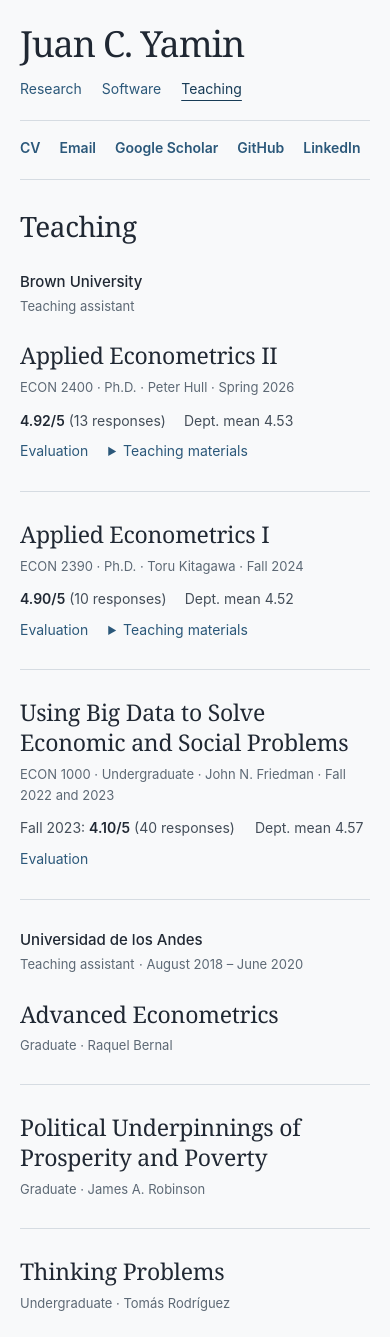
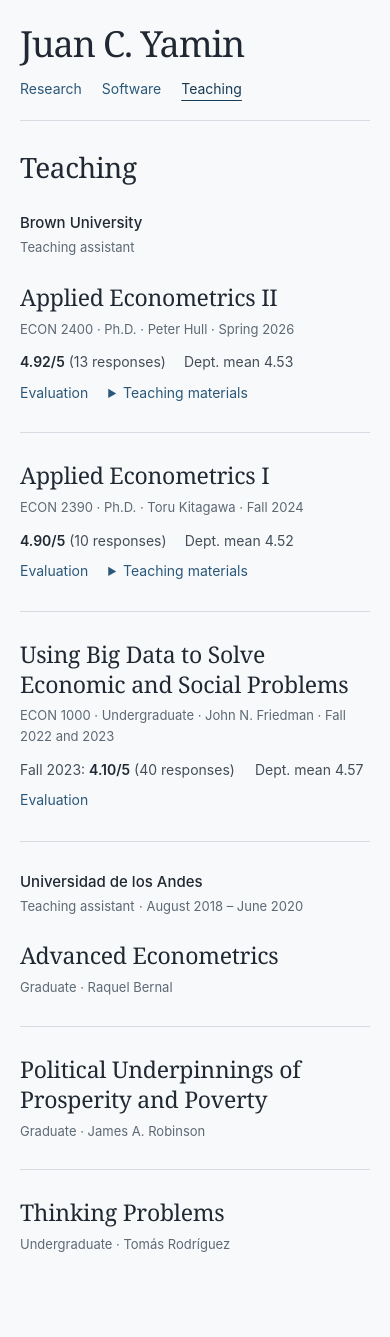
Before and after one commit to juancyamin/juancyamin.github.io, a Jekyll site: the page built from _pages/teaching.md, in a window 390 px wide. Built offline with Jekyll 4.4.1, drawn with Linux system fonts in a browser that asks for light colours; after the commit the page ends 1278 px from its top, so only the background shows below that.

Commit message:
Refine homepage proportions and simplify inner-page headers

```diff
--- a/_pages/teaching.md
+++ b/_pages/teaching.md
@@ -14,13 +14,7 @@ description: "Teaching experience, evaluations and teaching materials by Juan C.
       <a href="/software/">Software</a>
       <a href="/teaching/" aria-current="page">Teaching</a>
     </nav>
-  </header><nav class="contact" aria-label="CV and contact links">
-        <a href="https://juancyamin.github.io/files/Juan_Yamin_CV.pdf" target="_blank" rel="noopener">CV</a>
-        <a href="mailto:juan_yamin_silva@brown.edu">Email</a>
-        <a href="https://scholar.google.com/citations?user=KWtxYJgAAAAJ" target="_blank" rel="noopener">Google Scholar</a>
-        <a href="https://github.com/juancyamin" target="_blank" rel="noopener">GitHub</a>
-        <a href="https://www.linkedin.com/in/juan-c-yamin/" target="_blank" rel="noopener">LinkedIn</a>
-      </nav><main id="main-content"><h1 class="page-title">Teaching</h1><section class="content-grid"><div class="section-label">
+  </header><main id="main-content"><h1 class="page-title">Teaching</h1><section class="content-grid"><div class="section-label">
       <h2 id="t2-brown-label">Brown University</h2>
       <p>Teaching assistant</p>
     </div><div class="content-column">
--- a/assets/css/editorial.css
+++ b/assets/css/editorial.css
@@ -4,7 +4,7 @@
     --blue:#2b587a; --blue-hover:#173b56; --rule:#d6dce2;
     --serif:Georgia,'Times New Roman',serif;
     --sans:-apple-system,BlinkMacSystemFont,'Segoe UI',Helvetica,Arial,sans-serif;
-    --portrait-width:164px; --paper-gap:28px;
+    --portrait-width:188px; --paper-gap:28px;
     color-scheme:light; color:var(--ink); background:var(--paper);
     font:16px/1.6 var(--sans); padding:38px 44px 28px; box-sizing:border-box;
   }
@@ -19,16 +19,16 @@
   .site .pages {display:flex;gap:25px;flex-wrap:wrap;font-size:15px}
   .site .introduction {display:grid;grid-template-columns:minmax(0,1fr) var(--portrait-width);gap:44px;padding:29px 0 30px;align-items:start}
   .site .bio {grid-column:1;grid-row:1;min-width:0}
-  .site .research-intro {font:400 20px/1.52 var(--serif);max-width:55ch;color:var(--ink)}
-  .site .appointment {font-size:15px;line-height:1.6;color:var(--body);margin-top:17px;max-width:66ch}
-  .site .contact {display:flex;align-items:baseline;flex-wrap:wrap;column-gap:21px;row-gap:7px;margin-top:19px;font-size:14px}
+  .site .research-intro {font:400 22px/1.52 var(--serif);max-width:55ch;color:var(--ink)}
+  .site .appointment {font-size:17px;line-height:1.6;color:var(--body);margin-top:17px;max-width:66ch}
+  .site .contact {display:flex;align-items:baseline;flex-wrap:wrap;column-gap:21px;row-gap:7px;margin-top:19px;font-size:16px}
   .site .contact a {font-weight:600;white-space:nowrap;padding:3px 0}
   .site figure {grid-column:2;grid-row:1;width:var(--portrait-width)}
   .site .portrait {width:100%;aspect-ratio:5/6;background-image:var(--photo);background-size:428.5714% auto;background-position:91.30435% 50%}
-  .site figcaption {font:11px/1.4 var(--sans);color:var(--muted);margin-top:6px}
-  .site .research {display:grid;grid-template-columns:138px minmax(0,1fr);gap:34px;border-top:1px solid var(--rule);padding-top:25px}
-  .site .research-label h2 {font:500 15px/1.4 var(--sans);color:var(--ink)}
-  .site .research-label a {display:inline-block;font-size:13px;margin-top:10px}
+  .site figcaption {font:10px/1.4 var(--sans);color:var(--muted);margin-top:6px;text-align:center}
+  .site .research {display:grid;grid-template-columns:168px minmax(0,1fr);gap:34px;border-top:1px solid var(--rule);padding-top:25px}
+  .site .research-label h2 {font:500 18px/1.4 var(--sans);color:var(--ink)}
+  .site .research-label a {display:inline-block;font-size:15px;margin-top:10px}
   .site article {padding-bottom:var(--paper-gap);margin-bottom:var(--paper-gap);border-bottom:1px solid var(--rule)}
   .site article:last-child {border-bottom:0;margin-bottom:0;padding-bottom:0}
   .site h3 {font:400 24px/1.3 var(--serif);letter-spacing:-.25px}
@@ -39,12 +39,12 @@
   .site .paper-links {display:flex;flex-wrap:wrap;gap:20px;font-size:14px;margin-top:12px}
   .site .paper-links a {padding:3px 0}
   @media(max-width:760px) {
-    .site {padding:28px;--portrait-width:132px}
+    .site {padding:28px;--portrait-width:150px}
     .site h1 {font-size:36px}
     .site .pages {gap:20px;font-size:14px}
     .site .introduction {gap:28px}
-    .site .research-intro {font-size:18px}
-    .site .research {grid-template-columns:110px minmax(0,1fr);gap:25px}
+    .site .research-intro {font-size:20px}
+    .site .research {grid-template-columns:140px minmax(0,1fr);gap:25px}
     .site .contact {column-gap:18px}
     .site h3 {font-size:23px}
   }
@@ -52,10 +52,10 @@
     .site {padding:23px 20px}
     .site .mast {gap:14px;padding-bottom:20px}
     .site .introduction {display:flow-root;padding-top:23px}
-    .site figure {float:right;width:92px;margin:2px 0 14px 19px}
-    .site .research-intro {font-size:18px}
+    .site figure {float:right;width:108px;margin:2px 0 14px 19px}
+    .site .research-intro {font-size:20px}
     .site .appointment {clear:both;padding-top:15px;margin-top:0}
-    .site .contact {font-size:14px;column-gap:19px;row-gap:4px;margin-top:15px}
+    .site .contact {font-size:15px;column-gap:19px;row-gap:4px;margin-top:15px}
     .site .research {display:block;padding-top:20px}
     .site .research-label {display:flex;justify-content:space-between;align-items:baseline;gap:15px;margin-bottom:23px}
     .site .research-label a {margin-top:0}
@@ -154,7 +154,6 @@ body {margin:0;background:#f8f9fa}
 .skip-link {position:absolute;left:16px;top:-60px;z-index:50;background:#fff;color:#173b56;padding:10px 14px}
 .skip-link:focus {top:8px}
 .site .page-title {font:400 31px/1.25 var(--serif);letter-spacing:-.45px;margin:29px 0 27px}
-.site.inner-page>.contact {border-bottom:1px solid var(--rule);padding:0 0 16px;margin-top:13px}
 .site .content-grid {display:grid;grid-template-columns:138px minmax(0,1fr);gap:34px;margin-bottom:34px;padding-bottom:34px;border-bottom:1px solid var(--rule)}
 .site .content-grid:last-child {margin-bottom:0;padding-bottom:0;border-bottom:0}
 .site .section-label h2 {font:500 15px/1.45 var(--sans);margin:0}
```
Also changed, not shown: _pages/research.md (+1 -7 lines), _pages/software.md (+1 -7 lines).
